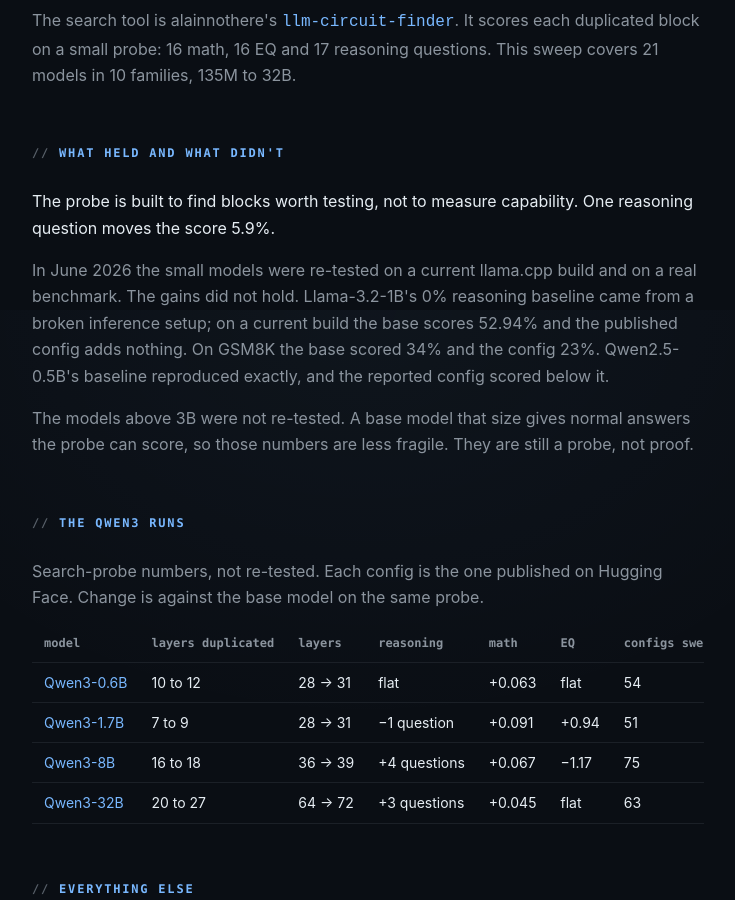
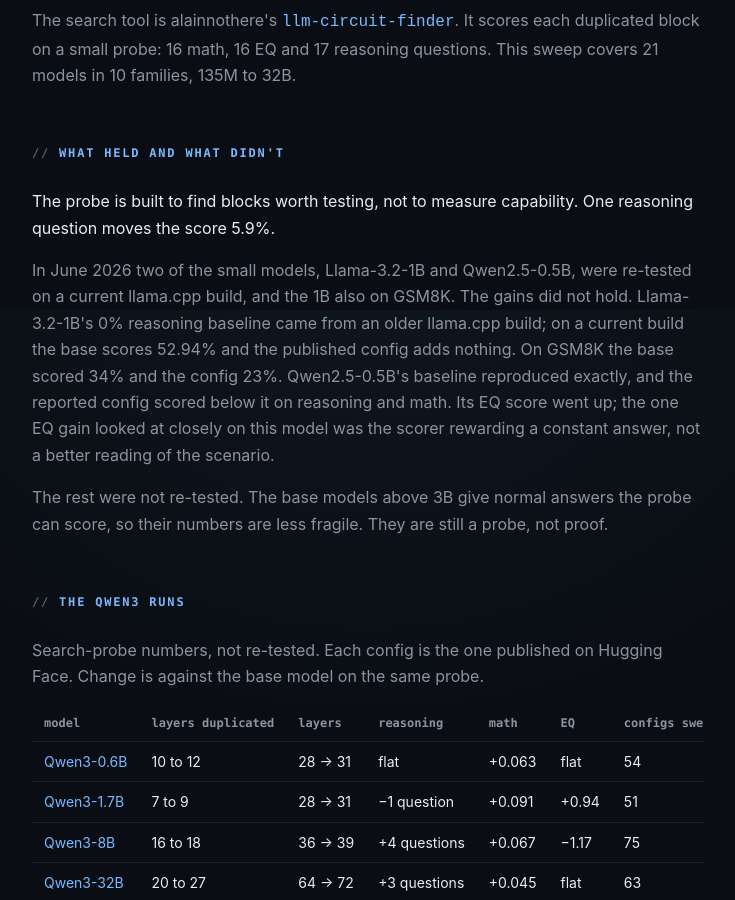
Before and after one commit to john-broadway/john-broadway.github.io, a Jekyll site: the page built from rys/index.html, in a window 1280 px wide and 900 px high, scrolled down 590 px. Shown: the whole window, without its empty margins (272-1007 px from the left). Built offline with Jekyll 4.4.1, drawn with Linux system fonts in a browser that asks for light colours.

Commit message:
rys: name the two re-tested models, say what the 0.5B config did on each score
Review findings: the page implied every small model was re-tested; only
Llama-3.2-1B and Qwen2.5-0.5B were. The 0.5B config was below base on
reasoning and math but up on EQ. The 1B baseline came from an older
llama.cpp build, not a broken one.

Co-Authored-By: Claude Opus 5.5 <noreply@anthropic.com>

```diff
--- a/rys/index.html
+++ b/rys/index.html
@@ -20,9 +20,9 @@ description: Layer duplication swept across 21 models in 10 families, 135M to 32
 
   <p class="body-text">The probe is built to find blocks worth testing, not to measure capability. One reasoning question moves the score 5.9%.</p>
 
-  <p>In June 2026 the small models were re-tested on a current llama.cpp build and on a real benchmark. The gains did not hold. Llama-3.2-1B's 0% reasoning baseline came from a broken inference setup; on a current build the base scores 52.94% and the published config adds nothing. On GSM8K the base scored 34% and the config 23%. Qwen2.5-0.5B's baseline reproduced exactly, and the reported config scored below it.</p>
+  <p>In June 2026 two of the small models, Llama-3.2-1B and Qwen2.5-0.5B, were re-tested on a current llama.cpp build, and the 1B also on GSM8K. The gains did not hold. Llama-3.2-1B's 0% reasoning baseline came from an older llama.cpp build; on a current build the base scores 52.94% and the published config adds nothing. On GSM8K the base scored 34% and the config 23%. Qwen2.5-0.5B's baseline reproduced exactly, and the reported config scored below it on reasoning and math. Its EQ score went up; the one EQ gain looked at closely on this model was the scorer rewarding a constant answer, not a better reading of the scenario.</p>
 
-  <p>The models above 3B were not re-tested. A base model that size gives normal answers the probe can score, so those numbers are less fragile. They are still a probe, not proof.</p>
+  <p>The rest were not re-tested. The base models above 3B give normal answers the probe can score, so their numbers are less fragile. They are still a probe, not proof.</p>
 
   <h2>The Qwen3 runs</h2>
 
```
